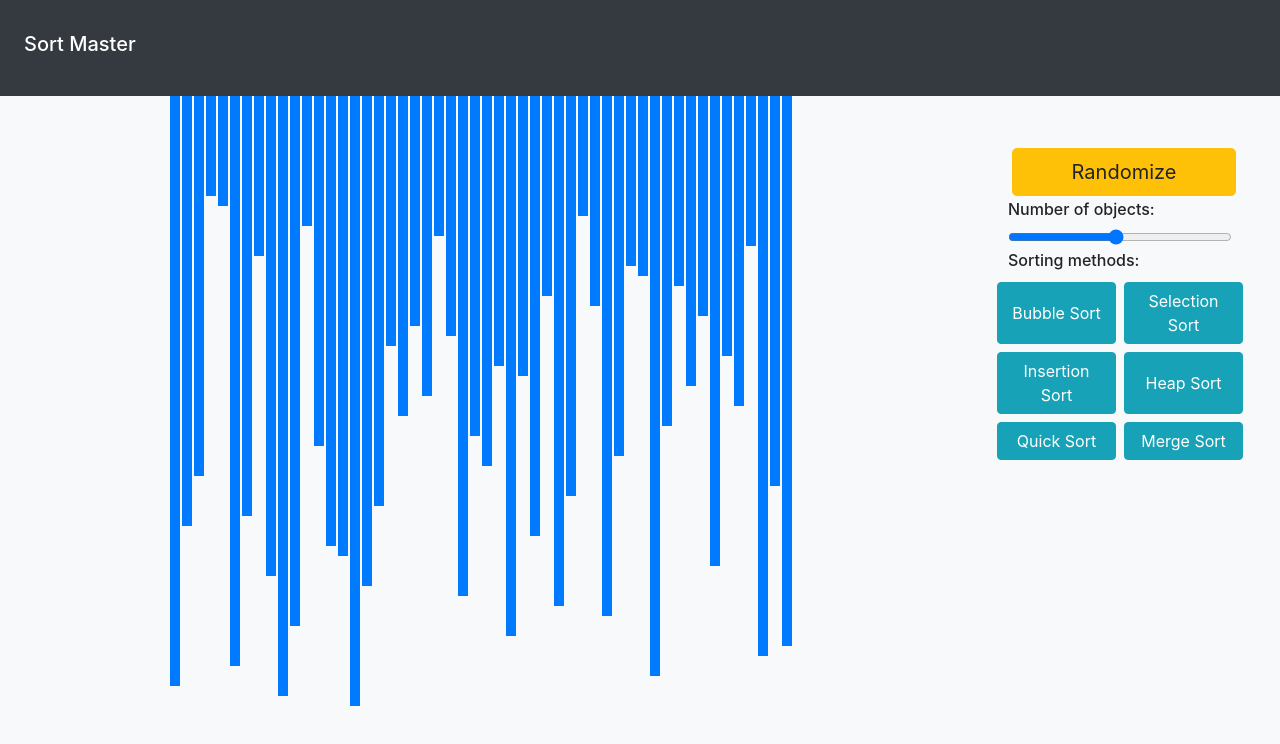
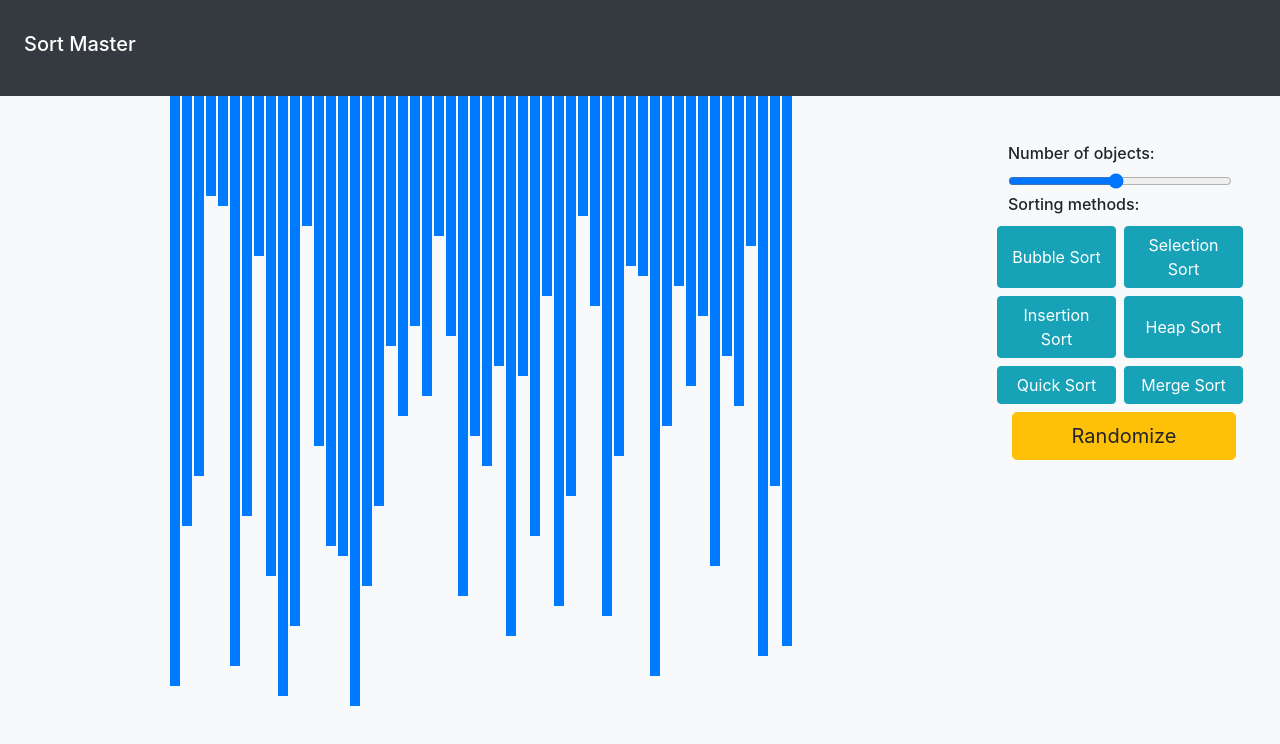
Before and after one commit to abelacosta/sort-master, a React (Create React App) app: page / in a window 1280 px wide. Shown: the top 744 px of the page. Built offline with nearby package versions, Linux system fonts and the light colour scheme.

Commit message:
Repositioned randomize button

```diff
--- a/src/components/toolpanel.jsx
+++ b/src/components/toolpanel.jsx
@@ -4,15 +4,6 @@ class ToolPanel extends Component {
   render() {
     return (
       <div className="w-25 p-5">
-        <button
-          onClick={() => {
-            this.props.onRandomize();
-          }}
-          type="button"
-          className="btn btn-warning btn-lg w-100 m-1"
-        >
-          Randomize
-        </button>
         <h6>Number of objects:</h6>
         <input
           type="range"
@@ -84,6 +75,15 @@ class ToolPanel extends Component {
             Merge Sort
           </button>
         </div>
+        <button
+          onClick={() => {
+            this.props.onRandomize();
+          }}
+          type="button"
+          className="btn btn-warning btn-lg w-100 m-1"
+        >
+          Randomize
+        </button>
       </div>
     );
   }
```
